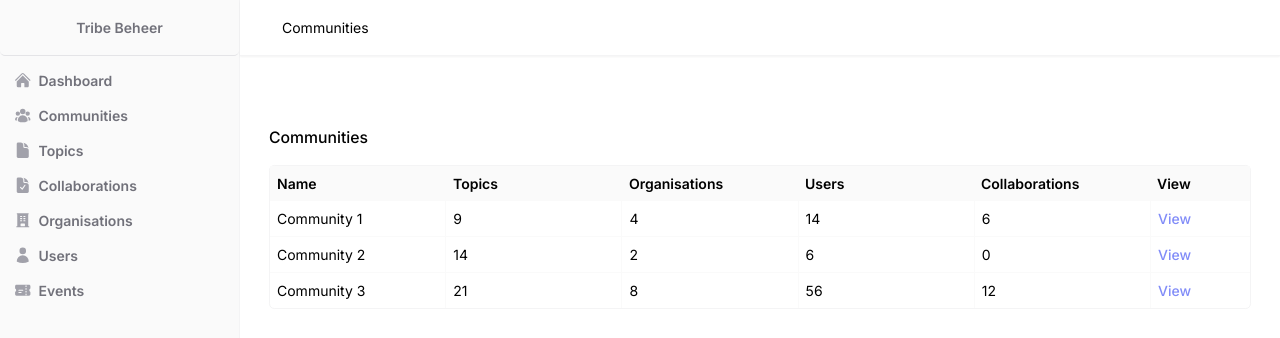
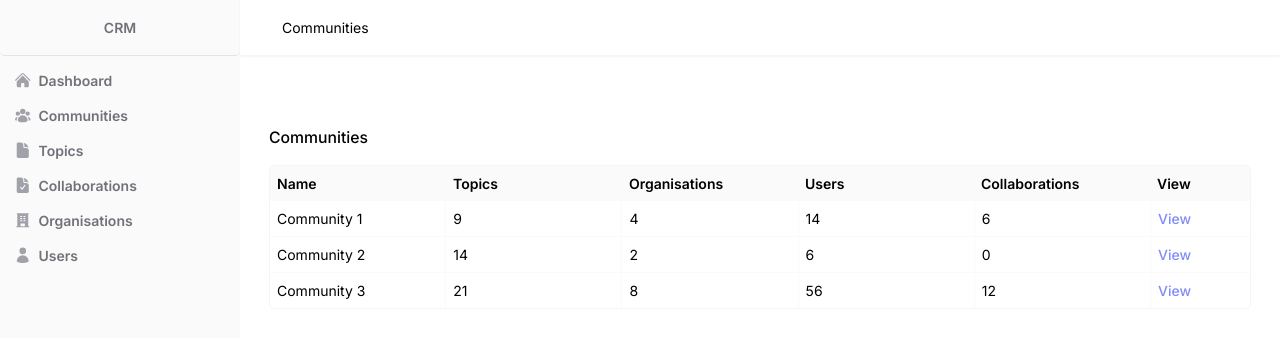
Before and after one commit to drijnkels/crm-nextjs, a Next.js app: page /communities in a window 1280 px wide. Shown: the top 338 px of the page. Built offline with nearby package versions, Linux system fonts and the light colour scheme.

Commit message:
Fix menu background on page with longer content

```diff
--- a/src/components/Layout/Menu.tsx
+++ b/src/components/Layout/Menu.tsx
@@ -9,13 +9,15 @@ export default function Menu(){
     {url: '/collaborations', text: 'Collaborations', icon: DocumentCheckIcon},
     {url: '/organisations', text: 'Organisations', icon: BuildingOfficeIcon},
     {url: '/users', text: 'Users', icon: UserIcon},
-    {url: '/events', text: 'Events', icon: TicketIcon},
+    // {url: '/events', text: 'Events', icon: TicketIcon},
   ]
   return(
     <div className="bg-zinc-50 h-screen w-[240px] flex flex-col border-r border-zinc-100 text-zinc-500 font-semibold text-[14px]">
-      <div className="px-2 h-[56px] flex items-center justify-center rounded-md border-b border-zinc-200">Tribe Beheer</div>
-      <div className="p-2 flex flex-col">
-        { menuItems.map((item, index) => <MenuItem key={index} Icon={item.icon} url={item.url} text={item.text} />) }
+      <div className="fixed w-[240px] h-full bg-zinc-50">
+        <div className="px-2 h-[56px] flex items-center justify-center rounded-md border-b border-zinc-200">CRM</div>
+        <div className="p-2 flex flex-col">
+          { menuItems.map((item, index) => <MenuItem key={index} Icon={item.icon} url={item.url} text={item.text} />) }
+        </div>
       </div>
     </div>
   )
```
